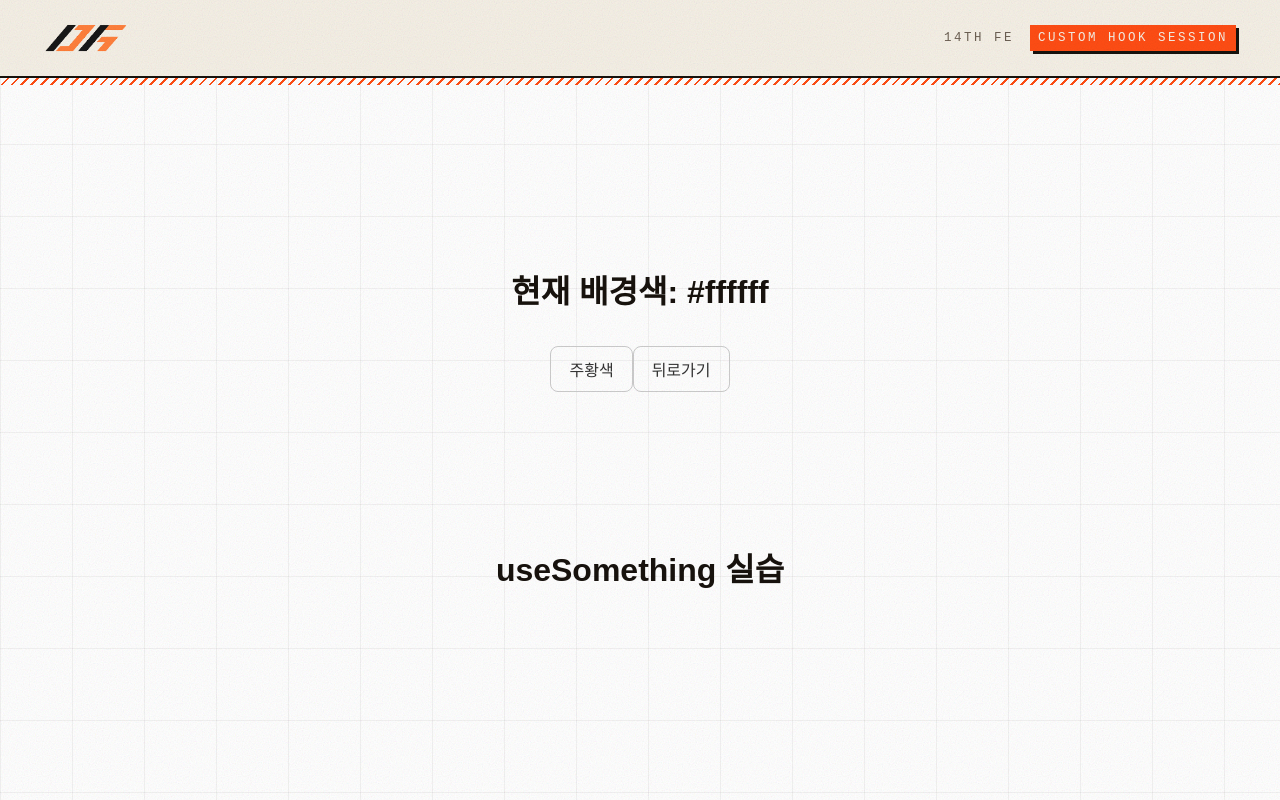
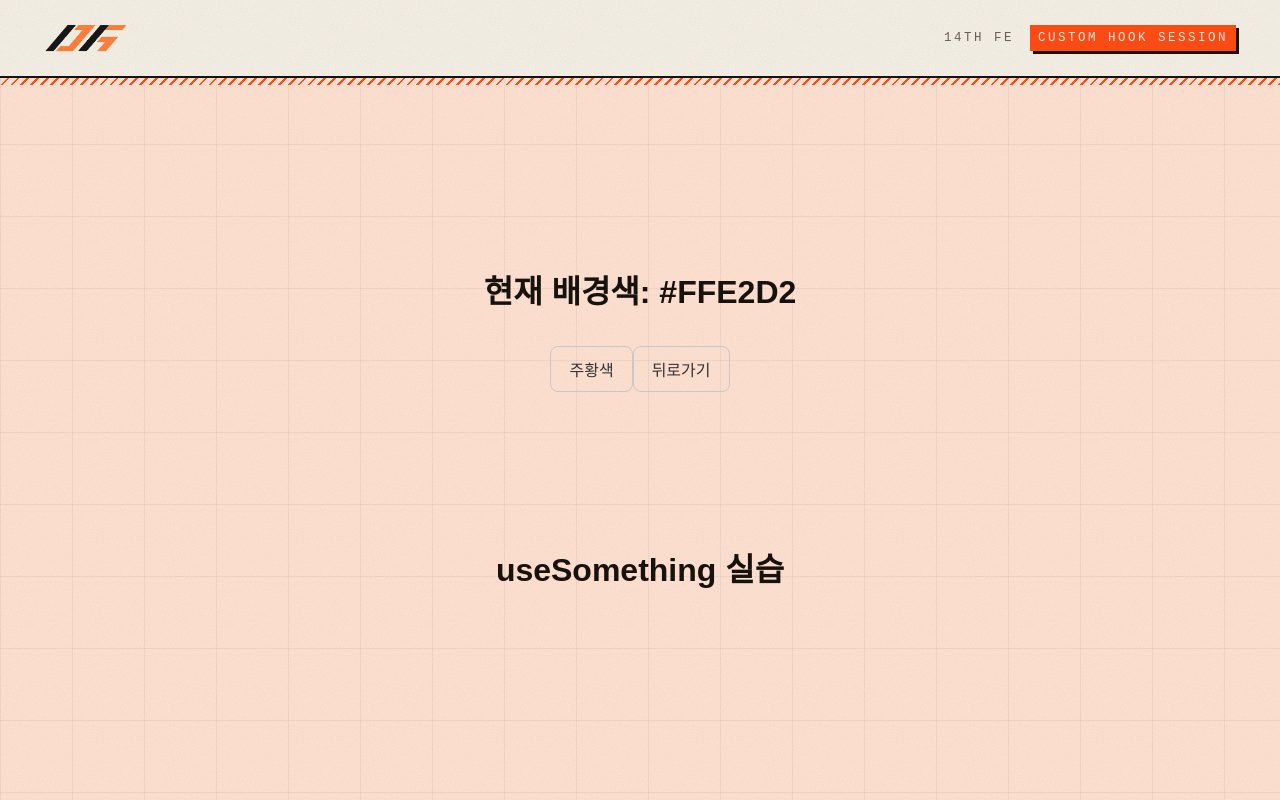
Before and after one commit to LikeLion-at-DGU/14th-fe-custom-hook-session, a React (Vite) app: page /your-own-hook in a window 1280 px wide. Built offline with nearby package versions, Linux system fonts and the light colour scheme; a web font is replaced by a local one.

Commit message:
Feature: useBackgroundColor 구현

```diff
--- a/src/pages/YourOwnHookPage.jsx
+++ b/src/pages/YourOwnHookPage.jsx
@@ -4,7 +4,7 @@ import { useGoBack } from "../hooks/useGoBack";
 const YourOwnHook = () => {
   // const { something... } = useSomething();
   // 하단 UI에 자유롭게 위에서 받아온 값들을 바인딩 해보세요~
-  const [bgColor, setBgColor] = useBackgroundColor('#ffffff');
+  const [bgColor, setBgColor] = useBackgroundColor('#FFE2D2');
 
   const goBack = useGoBack();
 
```
